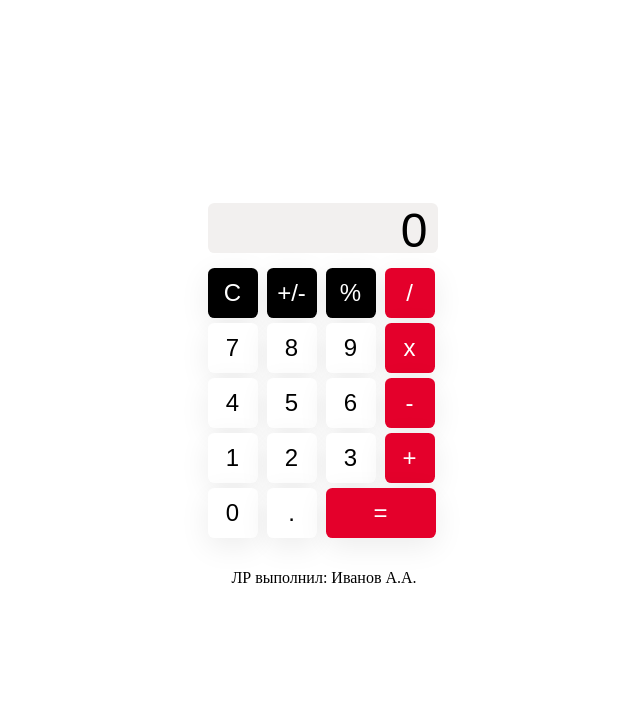
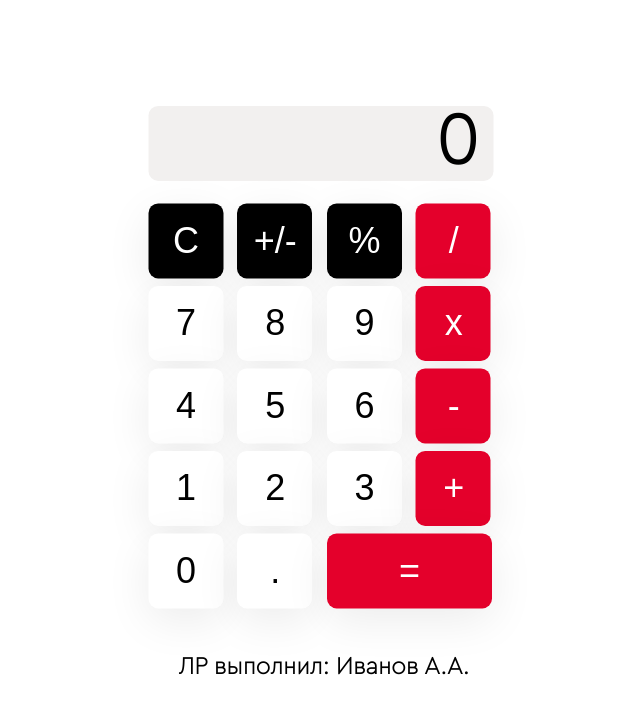
Before and after one commit to alexandr-i1605/JS-25, a plain HTML site: page calculator.html in a window 1280 px wide. Shown: the whole page, without its empty margins (316-956 px from the left). Drawn offline with Linux system fonts and the light colour scheme.

Commit message:
updated font

```diff
--- a/calculator.html
+++ b/calculator.html
@@ -7,7 +7,7 @@
 </head>
 
 <body>
-  <div class="vse">
+  <div class="all">
   <div> <!-- div - это базовый html-контейнер, который может содержать в себе другие html-элементы. -->
 
     <!-- блок с экраном калькулятора, где будет выводиться результат вычислений. -->
@@ -53,7 +53,7 @@
       </div>
     </div>
   </div>
-  <div class="avtoregistrartor">
+  <div class="avtor">
     <h1>
       ЛР выполнил: Иванов А.А.
     </h1>
--- a/style.css
+++ b/style.css
@@ -1,4 +1,20 @@
+@font-face {
+  font-family: 'Cera Pro';
+  src: url('fonts/CeraPro-Thin.woff') format('woff');
+  font-weight: normal;
+  font-style: normal;
+}
+
 body{
+    font-family: 'Cera Pro', sans-serif;
+    font-stretch: normal !important;
+    font-weight: 900;
+    line-height: 100%;
+    font-feature-settings: "kern";
+    font-kerning: normal;
+    text-rendering: optimizeLegibility;
+    font-stretch: condensed;
+
     background-attachment: fixed;
     margin: 0;
     height: 100vh;
@@ -20,7 +36,7 @@ body{
     box-shadow: 0 8px 30px rgba(0, 0, 0, .08);
     transition: all .6s;
     font-size: 1.5rem;           /* увеличим размер шрифта */
-    font-family:  'Cera Pro', sans-serif; /* сменим шрифт */
+    /*font-family:  'Cera Pro', sans-serif; /* сменим шрифт */
     cursor: pointer;             /* при наведении на кнопку курсор будет изменен
                                     со стрелки на 'указательный палец' */
     user-select: none;           /* отключаем возможность выделить текст внутри кнопки */
@@ -32,9 +48,6 @@ body{
   }
 
   /* active - это состояние активации элемента. В случае кнопки - нажатие на нее */
-  .my-btn:active {
-    filter: brightness(130%); /* увеличим интенсивность цвета для эффекта вспышки */
-  }
 
   /* селектор для кнопок первостепенных операций */
   .my-btn.primary {
@@ -62,25 +75,29 @@ body{
     padding-right: 10px;         /* выступ справа */
     background: #f2f0ef; /* цвет можно задавать и таким образом */
     text-align: right;           /* примагнитим текст к правой стороне */
-    color: #000000;              /* цвет текста белый */
+    color: #000000;            /* цвет текста белый */
+
     font-size: 3rem;
     font-family:  'Cera Pro' ,sans-serif;
     border-radius: .4rem;
-
+    line-height: 100%;
   }
 
-  .vse{
+  .all{
     display:flex;
     flex-direction: column;
+    transform: scale(1.5);
+    margin: 0 auto;
   }
 
-  .avtoregistrartor{
+  .avtor{
     margin-top: 20px;
     display: flex;
     justify-content: center;
   }
 
   h1{
+    font-family:  'Cera Pro' ,sans-serif;
     font-size: 16px;
-    font-weight: 400;
+    font-weight: 700;
   }
```
Also changed, not shown: fonts/CeraPro-Thin.woff (added).
